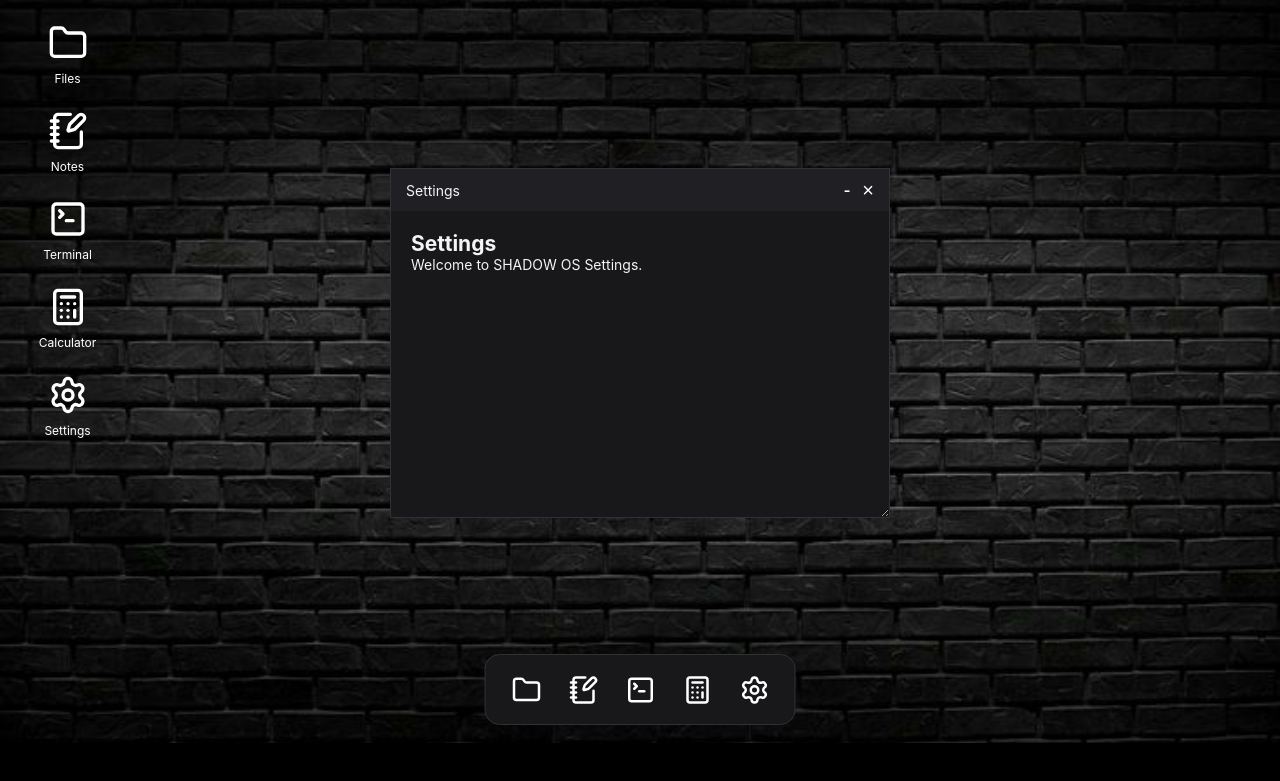
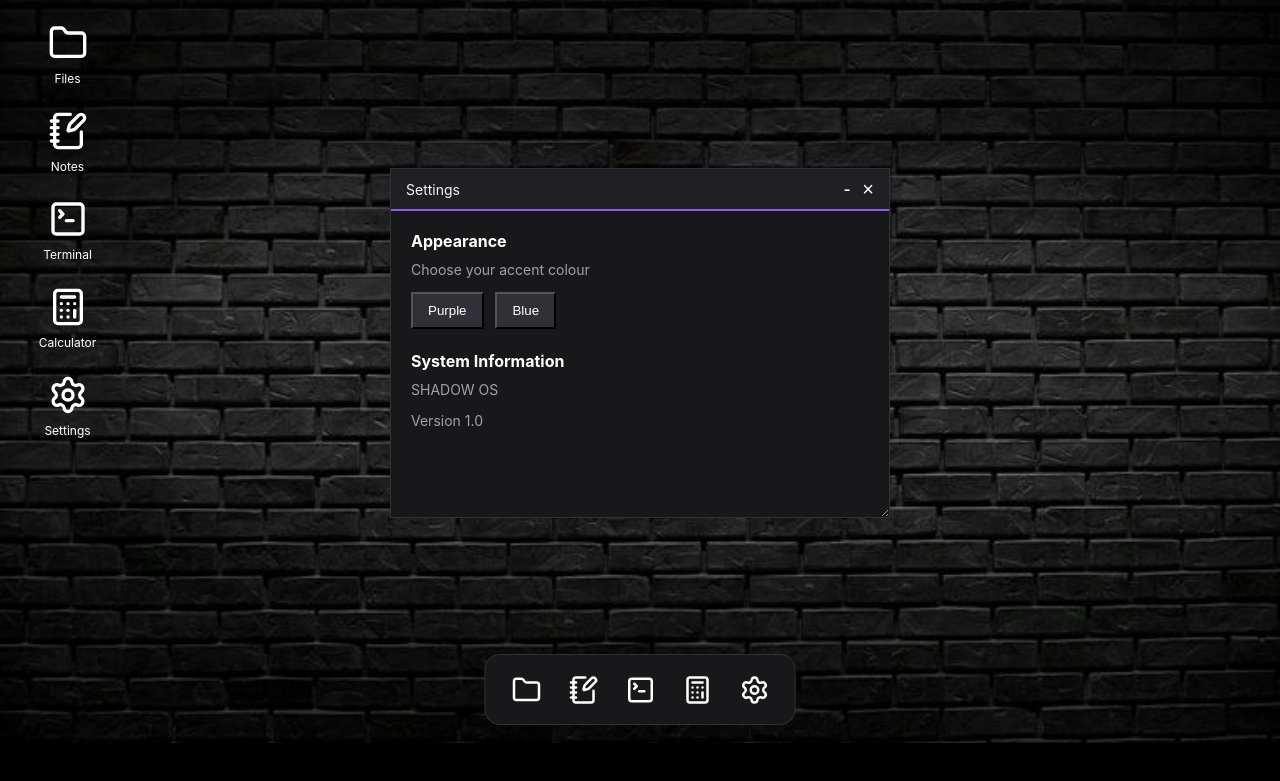
Before and after one commit to piyushoutthere-spec/OS3am, a plain HTML site: page index.html in a window 1280 px wide. Both pictures are taken after a click on the element "Settings". Shown: the part 57-838 px from the top of the page. Drawn offline with Linux system fonts and the light colour scheme.

Commit message:
I added the theme settings, made it functional

```diff
--- a/os.css
+++ b/os.css
@@ -313,3 +313,28 @@ body {
     color:white;
     font-family:monospace;
 }
+
+.settings h2 {
+    font-size: 16px;
+    margin-bottom:10px;
+    color:white;
+}
+
+.settings p {
+    color:#A1A1AA;
+    font-size:14px;
+    margin-bottom:14px;
+}
+
+.settings button {
+    padding: 9px 15px;
+    margin-right: 8px;
+    margin-bottom: 22px;
+    background:#303036;
+    color:white;
+    cursor:pointer;
+}
+
+.window-header {
+    border-bottom: 2px solid var(--accent-color,#8B5CF6);
+}
--- a/ps.js
+++ b/ps.js
@@ -120,6 +120,21 @@ function openWindow(appName) {
     <div class="terminal">
     <div class="terminal-output"></div>
     <input class="terminal-input" placeholder="Type a command...">
+    </div>
+    `
+
+    :appName === "Settings"
+    ? `
+    <div class="settings">
+    <h2>Appearance</h2>
+    <p>Choose your accent colour</p>
+
+    <button class="theme-purple">Purple</button>
+    <button class="theme-blue">Blue</button>
+
+    <h2>System Information</h2>
+    <p>SHADOW OS</p>
+    <p>Version 1.0</p>
     </div>
     `
     :`
@@ -270,6 +285,26 @@ function openWindow(appName) {
             }
         });
     }
+
+    //settings app
+    if (appName === "Settings") {
+        const purple = windowelement.querySelector(".theme-purple");
+        const blue = windowelement.querySelector(".theme-blue");
+
+        function changetheme(color) {
+            document.documentElement.style.setProperty("--accent-color",color);
+            localStorage.setItem("shadow-theme",color);
+        }
+
+        purple.onclick = () => changetheme("#8B5CF6");
+        blue.onclick = () => changetheme("#3B82f6");
+
+        const savedtheme = localStorage.getItem("shadow-theme");
+
+        if (savedtheme) {
+            changetheme(savedtheme);
+        }
+    }
 }
 
 // make windows draggable
```
